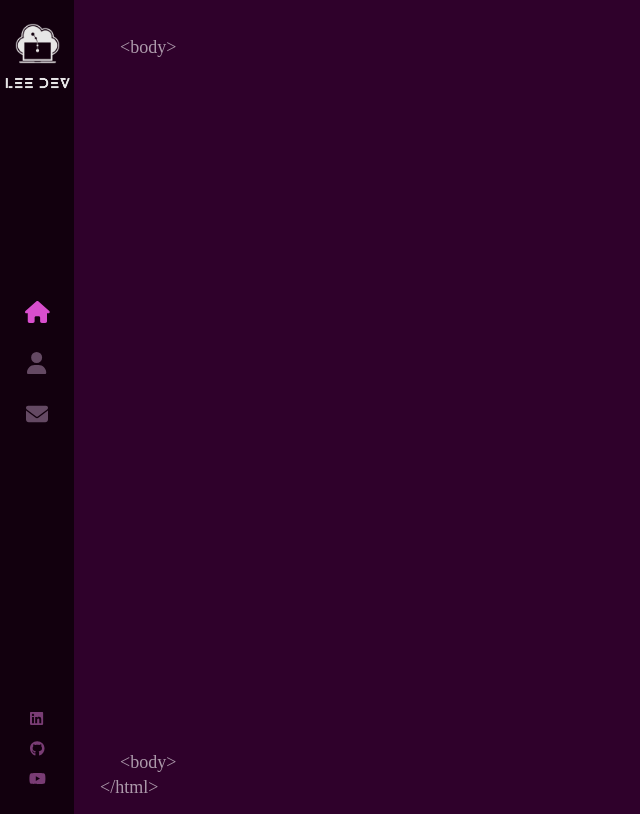
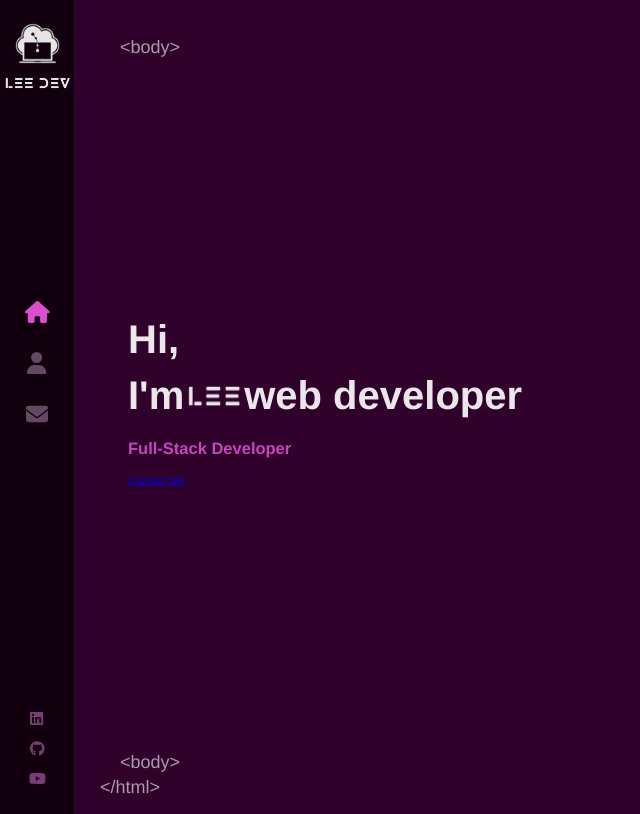
Before and after one commit to LeeDek/Leez, a React (Create React App) app in the folder lees-portfolio/: page / in a window 1280 px wide. Shown: the whole page, without its empty margins (0-640 px from the left). Built offline with nearby package versions, Linux system fonts and the light colour scheme.

Commit message:
homePage

```diff
--- a/lees-portfolio/src/App.js
+++ b/lees-portfolio/src/App.js
@@ -2,12 +2,15 @@
 import React from 'react'
 import { Routes, Route } from 'react-router-dom'
 import Layout from './components/Layout'
+import Home from './components/Home'
 
 function App() {
   return (
     <>
       <Routes>
-        <Route path="/" element={<Layout />} />
+        <Route path="/" element={<Layout />}>
+          <Route index element={<Home />} />
+        </Route>
       </Routes>
     </>
   )
--- /dev/null
+++ b/lees-portfolio/src/components/Home/index.js
@@ -0,0 +1,26 @@
+import React from 'react'
+import leeLogo from '../../assets/images/Lee_logo.png'
+import { Link } from 'react-router-dom'
+import './index.scss'
+
+const Home = () => {
+  return (
+    <div className="container homePage">
+      <div className="textZone">
+        <h1>
+          Hi,
+          <br />
+          I'm
+          <img src={leeLogo} alt="developer" />
+          web developer
+        </h1>
+        <h2>Full-Stack Developer</h2>
+        <Link to="contact" className="flat-button">
+          Contact Me
+        </Link>
+      </div>
+    </div>
+  )
+}
+
+export default Home
--- /dev/null
+++ b/lees-portfolio/src/components/Home/index.scss
@@ -0,0 +1,22 @@
+.homePage {
+    .textZone {
+        position: absolute;
+        left: 10%;
+        top: 50%;
+        transform: translateY(-50%);
+        width: 40%;
+        max-width: 90%;
+    }
+
+    h1 {
+        color: white;
+        font-size: 40px;
+        margin: 0;
+        font: 'Coolvetica';
+
+        img {
+            width: 60px;
+
+        }
+    }
+}
--- a/lees-portfolio/src/components/Layout/index.scss
+++ b/lees-portfolio/src/components/Layout/index.scss
@@ -1,8 +1,6 @@
-// .page {
-//     width: 100%;
-//     height: 100%;
-//     position: absolute;
-// }
+.page {
+    // padding: 2rem 10rem;
+}
 
 .top-tags {
     bottom: auto;
@@ -16,9 +14,24 @@
     bottom: 0;
     left: 120px;
     font-size: 18px;
-    font-family: La Belle Aurore;
+    font: 'La Belle Aurore';
 }
 
 .bottom-tag-html {
     margin-left: -20px;
 }
+
+.container {
+    width: 100%;
+    will-change: contents;
+    height: 90%;
+    min-height: 566PX;
+    position: absolute;
+    opacity: 0.9;
+    top: 5%;
+    margin: 0 auto;
+    z-index: 1;
+    transform-style: preserve-3d;
+    animation: fadeIn 1s forwards;
+    animation-delay: 1s;
+}
--- a/lees-portfolio/src/components/Sidebar/index.scss
+++ b/lees-portfolio/src/components/Sidebar/index.scss
@@ -7,6 +7,7 @@
     width: 60px;
     height: 100%;
     padding: 7px;
+    z-index: 2;
 
     .logo {
         display: block;
@@ -22,6 +23,8 @@
             margin: 8px auto;
             width: 45px;
             height: auto;
+
+
 
             &.subLogo {
                 width: 70px;
```
Also changed, not shown: lees-portfolio/src/assets/images/Lee_logo.png (added).
